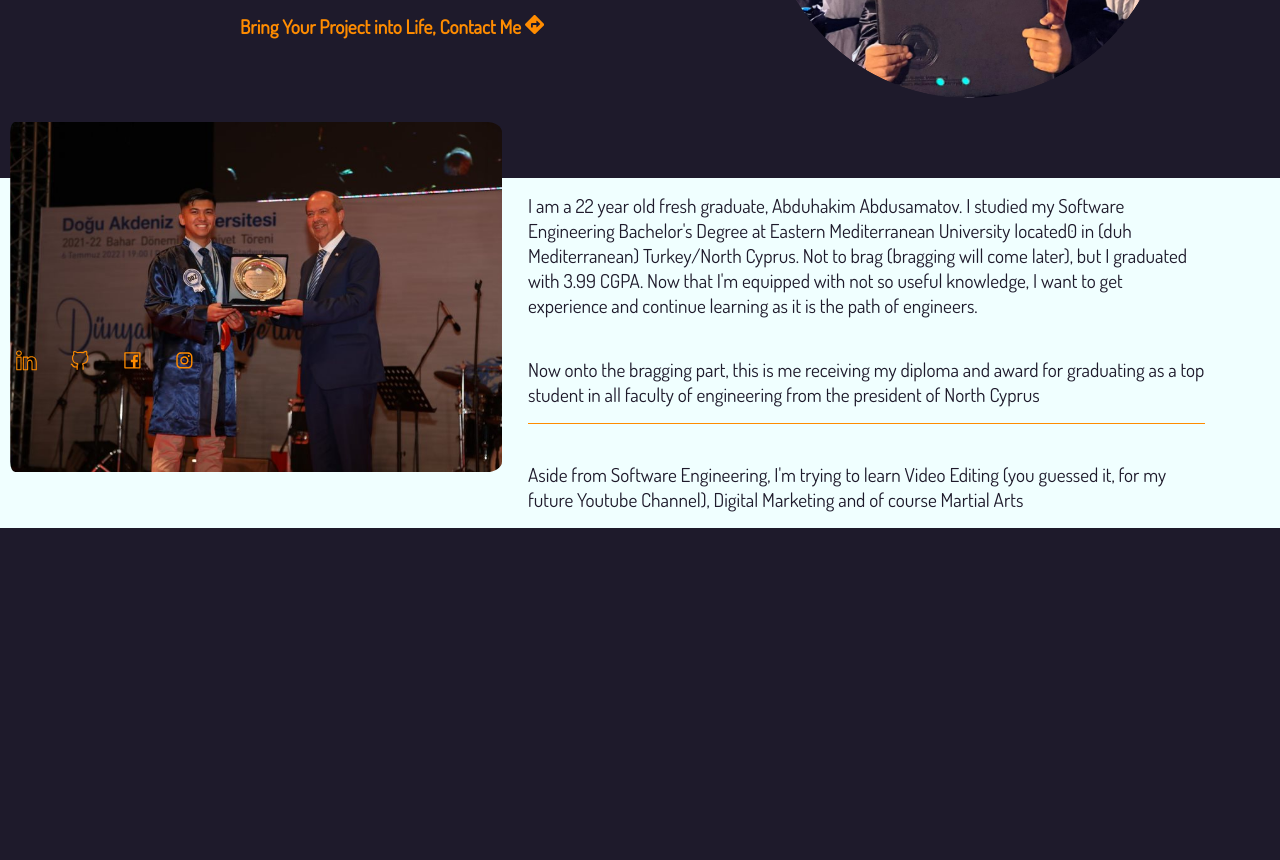
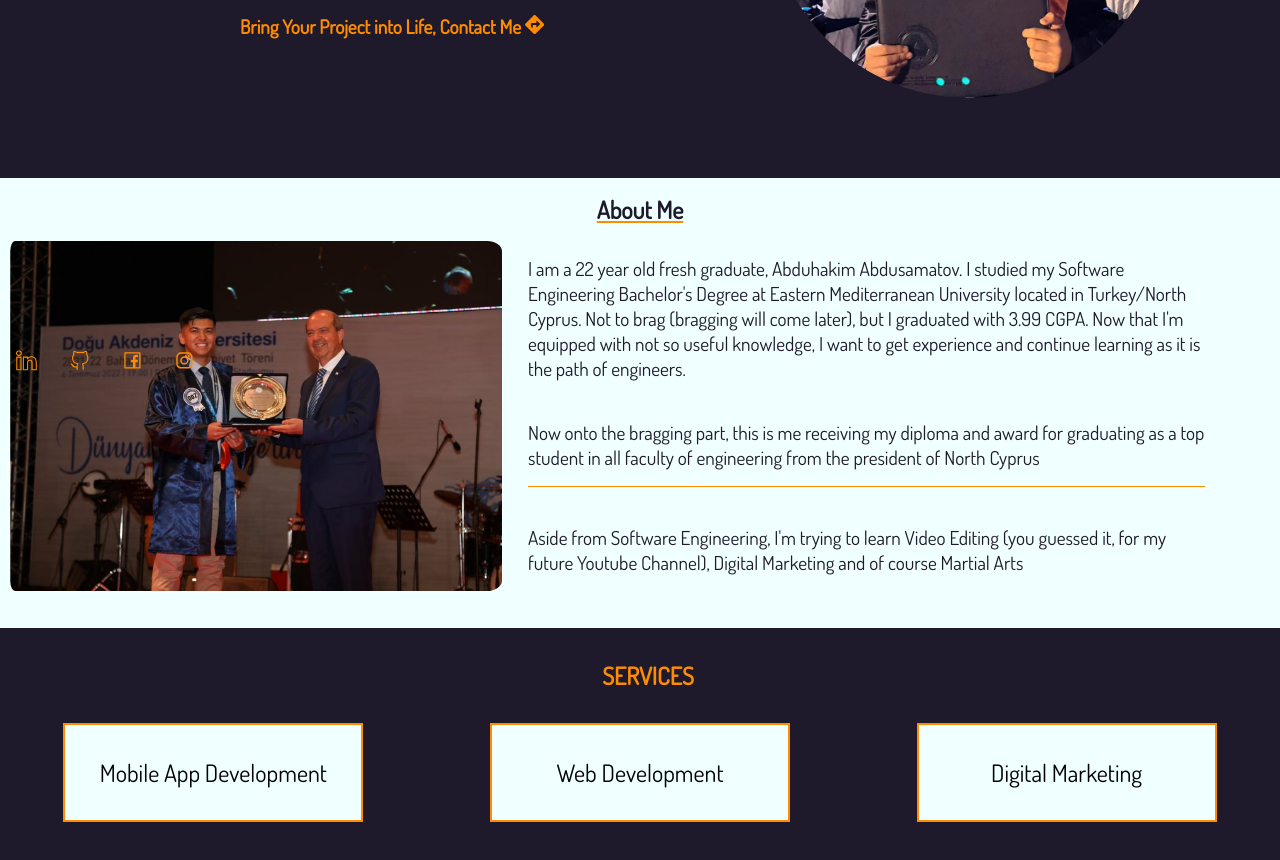
Before and after one commit to abduhakim00/portfolio, a Next.js app: page / in a window 1280 px wide. Shown: the part 420-1280 px from the top of the page. Before the commit the page ends 1028 px from the top, so only its background shows below. Built offline with nearby package versions, Linux system fonts and the light colour scheme.

Commit message:
added services

```diff
--- a/components/about.js
+++ b/components/about.js
@@ -1,23 +1,28 @@
+import React from "react";
 import styles from "../styles/about.module.css";
 function AboutContents(props) {
   return (
+    <React.Fragment>
+      <section className={styles.secout}>
+        <h1 className={styles.self}>About Me</h1>
         <section id={props.id} className={styles.sec}>
           <div className={styles.imgdiv}>
             <img className={styles.img} src="/pres.jfif" />
           </div>
           <div className={styles.descr}>
             <p>
-          I am a 22 year old fresh graduate, Abduhakim Abdusamatov. I studied my
-          Software Engineering Bachelor&apos;s Degree at Eastern Mediterranean
-          University located0 in (duh Mediterranean) Turkey/North Cyprus. Not to
-          brag (bragging will come later), but I graduated with 3.99 CGPA. Now
-          that I&apos;m equipped with not so useful knowledge, I want to get
-          experience and continue learning as it is the path of engineers.
+              I am a 22 year old fresh graduate, Abduhakim Abdusamatov. I
+              studied my Software Engineering Bachelor&apos;s Degree at Eastern
+              Mediterranean University located in Turkey/North Cyprus. Not to
+              brag (bragging will come later), but I graduated with 3.99 CGPA.
+              Now that I&apos;m equipped with not so useful knowledge, I want to
+              get experience and continue learning as it is the path of
+              engineers.
             </p>
             <p className={styles.brag}>
-          Now onto the bragging part, this is me receiving my diploma and award
-          for graduating as a top student in all faculty of engineering from the
-          president of North Cyprus
+              Now onto the bragging part, this is me receiving my diploma and
+              award for graduating as a top student in all faculty of
+              engineering from the president of North Cyprus
             </p>
             <p>
               Aside from Software Engineering, I&apos;m trying to learn Video
@@ -26,6 +31,16 @@ function AboutContents(props) {
             </p>
           </div>
         </section>
+      </section>
+      <section>
+        <h1 className={styles.servtitle}>SERVICES</h1>
+        <div className={styles.services}>
+          <div>Mobile App Development</div>
+          <div>Web Development</div>
+          <div>Digital Marketing</div>
+        </div>
+      </section>
+    </React.Fragment>
   );
 }
 export default AboutContents;
--- a/styles/about.module.css
+++ b/styles/about.module.css
@@ -1,14 +1,19 @@
+.secout {
+  height: 450px;
+  background-color: azure;
+  margin-top: 5rem;
+  margin-bottom: 2rem;
+  color: #1e1a2b;
+
+  transition: 0.3s all ease-in;
+}
 .sec {
   display: flex;
-  align-items: center;
+  align-items: flex-start;
+  justify-content: flex-start;
   height: 350px;
-  background-color: azure;
-  color: #1e1a2b;
-  margin-top: 5rem;
-  margin-bottom: 5rem;
-  transition: 0.3s all ease-in;
 }
-.sec:hover {
+.secout:hover {
   background-color: beige;
 }
 .descr {
@@ -27,10 +32,16 @@
 .descr p {
   width: 90%;
 }
+.self {
+  text-decoration: underline darkorange;
+  margin-top: 1rem;
+  padding-top: 1rem;
+  margin-bottom: 1rem;
+  text-align: center;
+}
 
 .imgdiv {
-  margin-top: 3rem;
-  margin-bottom: 10rem;
+  margin-bottom: 5rem;
   overflow: hidden;
   width: 40%;
   height: 350px;
@@ -47,3 +58,28 @@
 .img:hover {
   transform: scale(1.25);
 }
+.servtitle {
+  padding-left: 1rem;
+  text-align: center;
+  color: darkorange;
+}
+.services {
+  display: flex;
+  justify-content: space-around;
+  margin-bottom: 5rem;
+  margin-top: 2rem;
+  align-content: center;
+}
+.services div {
+  color: black;
+  border: 2px solid darkorange;
+  width: 300px;
+  background-color: azure;
+  font-size: 1.5rem;
+  padding: 2rem;
+  text-align: center;
+}
+.services div:hover {
+  color: darkorange;
+  border: 2px solid black;
+}
--- a/styles/navbar.module.css
+++ b/styles/navbar.module.css
@@ -1,4 +1,8 @@
 .nav {
+  width: 100%;
+  position: fixed;
+  top: 0;
+  height: 50px;
   width: 100%;
 }
 
```
Lines whose indentation alone changed are shown as unchanged.
